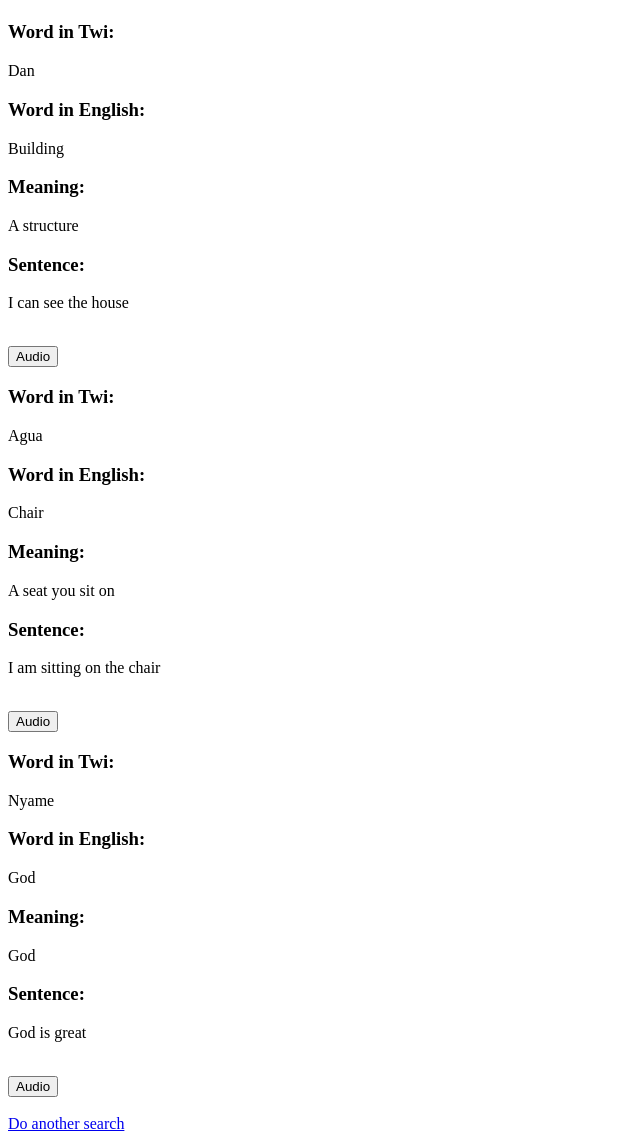
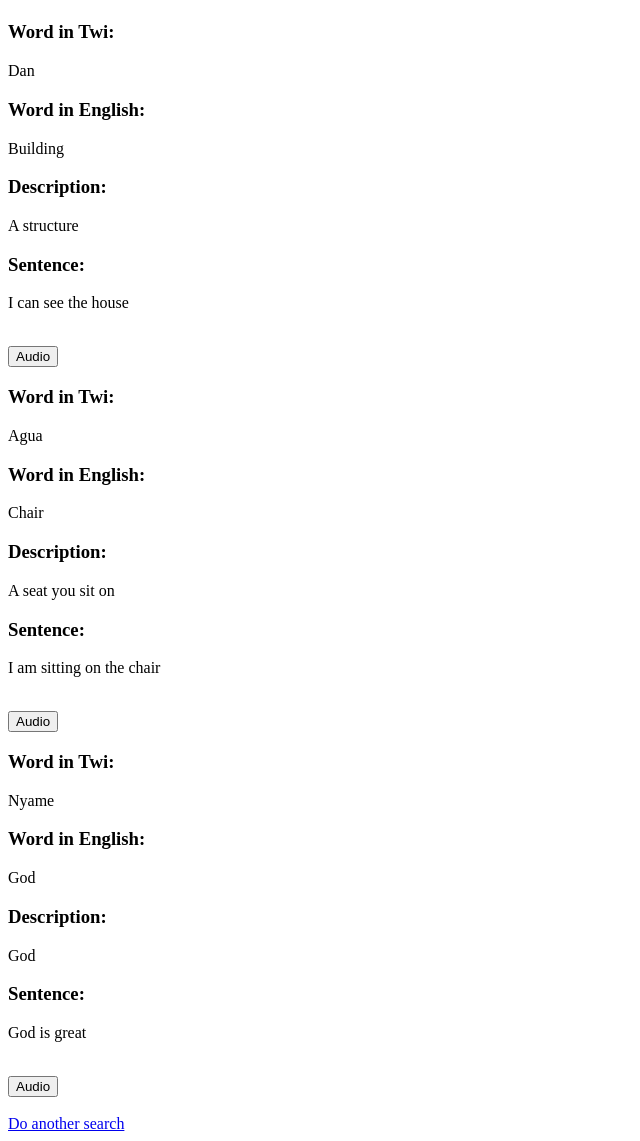
Before and after one commit to DeonHub/Ghana_Dictionary, a Django app: template ghana_dict/dictionary/templates/dictionary/twi_words.html in a window 1280 px wide. Shown: the whole page, without its empty margins (0-640 px from the left). Run offline with Django 4.2, Linux system fonts and the light colour scheme; the template is opened without the code that fills it: values that come from a table or form of the project are taken from there, others are empty; data comes from the database, SQL or seed files in the repository; both versions use the stored data as it was after the commit.

Commit message:
Added words

```diff
--- a/ghana_dict/dictionary/templates/dictionary/english_words.html
+++ b/ghana_dict/dictionary/templates/dictionary/english_words.html
@@ -14,7 +14,7 @@
 
 <h3>Word in English: </h3><p>{{ word.word_in_english }}</p>
 <h3>Word in Twi: </h3><p>{{ word.word_in_twi }}</p>
-<h3>Meaning: </h3><p>{{ word.word_meaning }}</p>
+<h3>Description: </h3><p>{{ word.word_meaning }}</p>
 <h3>Sentence: </h3><p>{{ word.word_in_sentence}}</p>
 
 <br>
--- a/ghana_dict/dictionary/templates/dictionary/layout.html
+++ b/ghana_dict/dictionary/templates/dictionary/layout.html
@@ -21,7 +21,7 @@
  <script src="{% static 'dictionary/js/script.js' %}"></script>
  <script>
 	document.querySelector(".audio").addEventListener("click", () => {
-		alert("Audio is currently not available")
+		alert("Audio service is currently not available")
 	})
  </script>
 </body>
--- a/ghana_dict/dictionary/templates/dictionary/twi_words.html
+++ b/ghana_dict/dictionary/templates/dictionary/twi_words.html
@@ -34,7 +34,7 @@
 
 <h3>Word in Twi: </h3><p>{{ word.word_in_twi }}</p>
 <h3>Word in English: </h3><p>{{ word.word_in_english }}</p>
-<h3>Meaning: </h3><p>{{ word.word_meaning }}</p>
+<h3>Description: </h3><p>{{ word.word_meaning }}</p>
 <h3>Sentence: </h3><p>{{ word.word_in_sentence}}</p>
 
 <br>
```
Also changed, not shown: ghana_dict/db.sqlite3.
